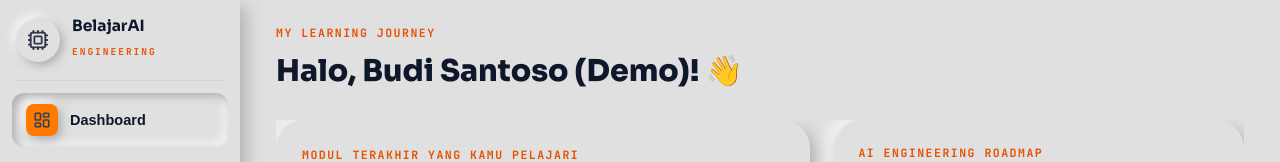
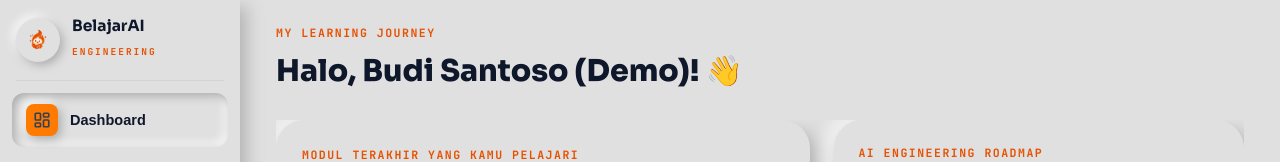
Before and after one commit to OlanIsm/belajarAiEngineering, a React (Vite) app in the folder frontend/: page / in a window 1280 px wide. Shown: the top 162 px of the page. Built offline with nearby package versions, Linux system fonts and the light colour scheme; no server answers.

Commit message:
feat(branding): update favicon and sidebar logo to use /logo.png

```diff
--- a/frontend/index.html
+++ b/frontend/index.html
@@ -2,7 +2,7 @@
 <html lang="id">
   <head>
     <meta charset="UTF-8" />
-    <link rel="icon" type="image/svg+xml" href="/favicon.svg" />
+    <link rel="icon" type="image/png" href="/logo.png" />
     <meta name="viewport" content="width=device-width, initial-scale=1.0" />
     <title>Belajar AI Engineering - Platform Pembelajaran Interaktif</title>
     <!-- Google Fonts: Sora, DM Sans, JetBrains Mono -->
--- a/frontend/src/components/Sidebar.tsx
+++ b/frontend/src/components/Sidebar.tsx
@@ -41,7 +41,7 @@ export default function Sidebar({ activeTab, onNavigate, theme, onToggleTheme }:
       {/* Brand Header */}
       <div className="sidebar-header">
         <div className="sidebar-logo">
-          <Cpu size={22} color={theme === 'dark' ? 'var(--gold)' : '#2D3748'} />
+          <img src="/logo.png" alt="BelajarAI Logo" style={{ width: 28, height: 28, objectFit: 'contain' }} />
         </div>
         {!collapsed && (
           <div className="sidebar-brand">
--- a/frontend/src/pages/AuthPage.tsx
+++ b/frontend/src/pages/AuthPage.tsx
@@ -29,8 +29,8 @@ export default function AuthPage() {
       <div className="auth-card">
         {/* Mascot placeholder */}
         <div style={{ display: 'flex', flexDirection: 'column', alignItems: 'center', gap: 12 }}>
-          <div className="mascot-avatar">
-            <Sparkles size={26} color="#2D3748" />
+          <div className="mascot-avatar" style={{ overflow: 'hidden', display: 'flex', alignItems: 'center', justifyContent: 'center' }}>
+            <img src="/logo.png" alt="BelajarAI Logo" style={{ width: 32, height: 32, objectFit: 'contain' }} />
           </div>
           <div className="mascot-bubble">
             Selamat Datang di Belajar AI Engineering!
```
Also changed, not shown: frontend/public/logo.png (added), 1 other file (tests, documents, lock files or other folders).
